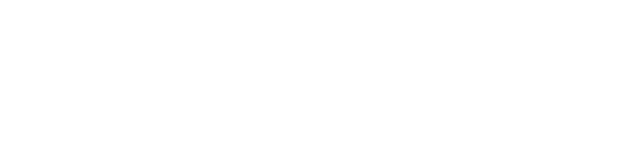
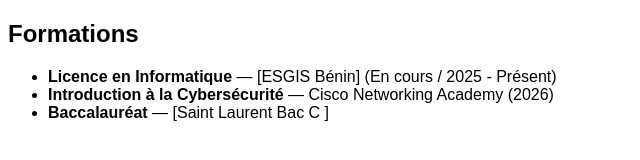
Before and after one commit to bouraimaatinouke-byte/mon-cv, a plain HTML site: page index.html in a window 1280 px wide. Shown: the whole page, without its empty margins (0-640 px from the left). Drawn offline with Linux system fonts and the light colour scheme.

Commit message:
mise en place de la section formations

```diff
--- a/index.html
+++ b/index.html
@@ -7,6 +7,18 @@
     <link rel="stylesheet" href="style.css">
 </head>
 <body>
+<h2>Formations</h2>
 
+<ul>
+    <li>
+        <strong>Licence en Informatique</strong> — [ESGIS Bénin] (En cours / 2025 - Présent)
+    </li>
+    <li>
+        <strong>Introduction à la Cybersécurité</strong> — Cisco Networking Academy (2026)
+    </li>
+    <li>
+        <strong>Baccalauréat</strong> — [Saint Laurent Bac C ]
+    </li>
+</ul>
 </body>
 </html>
```
